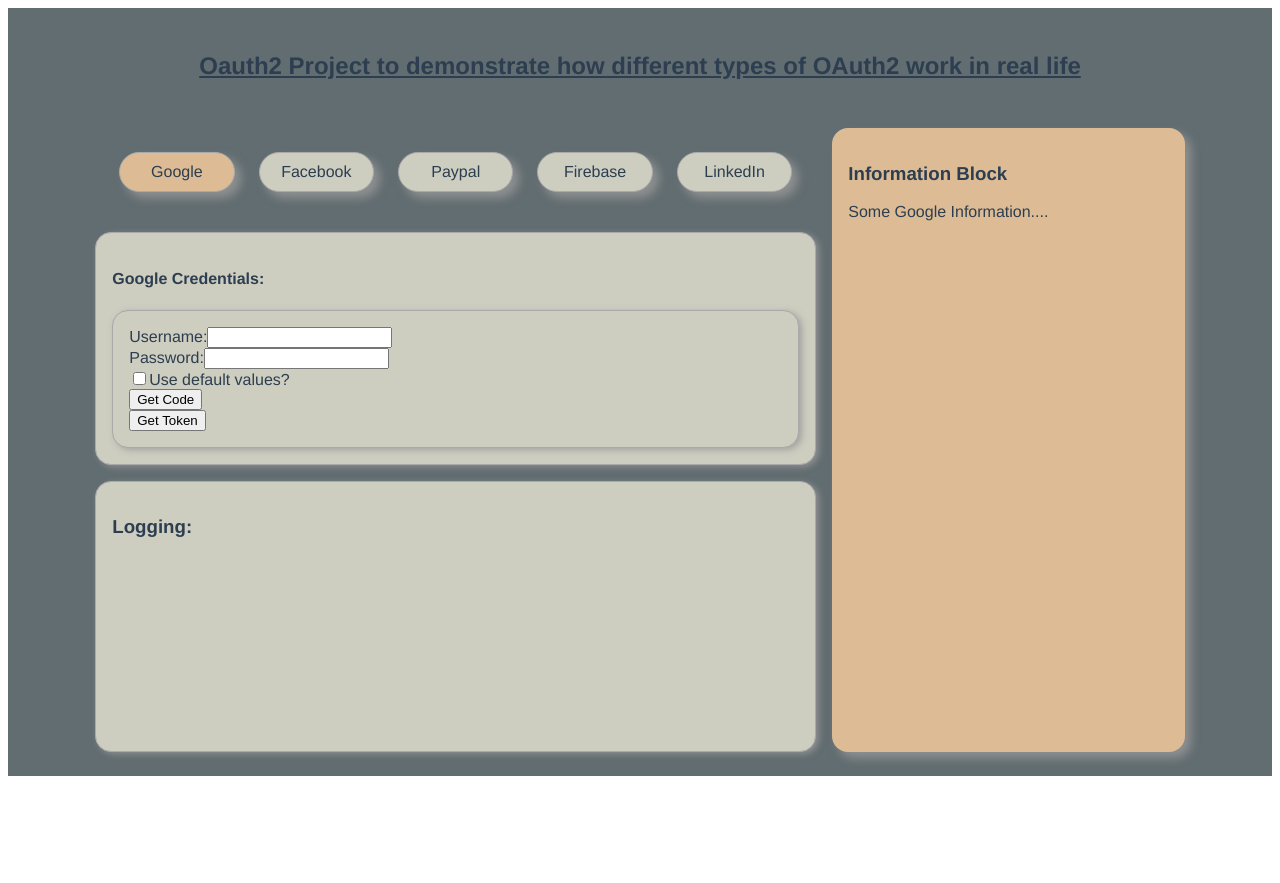
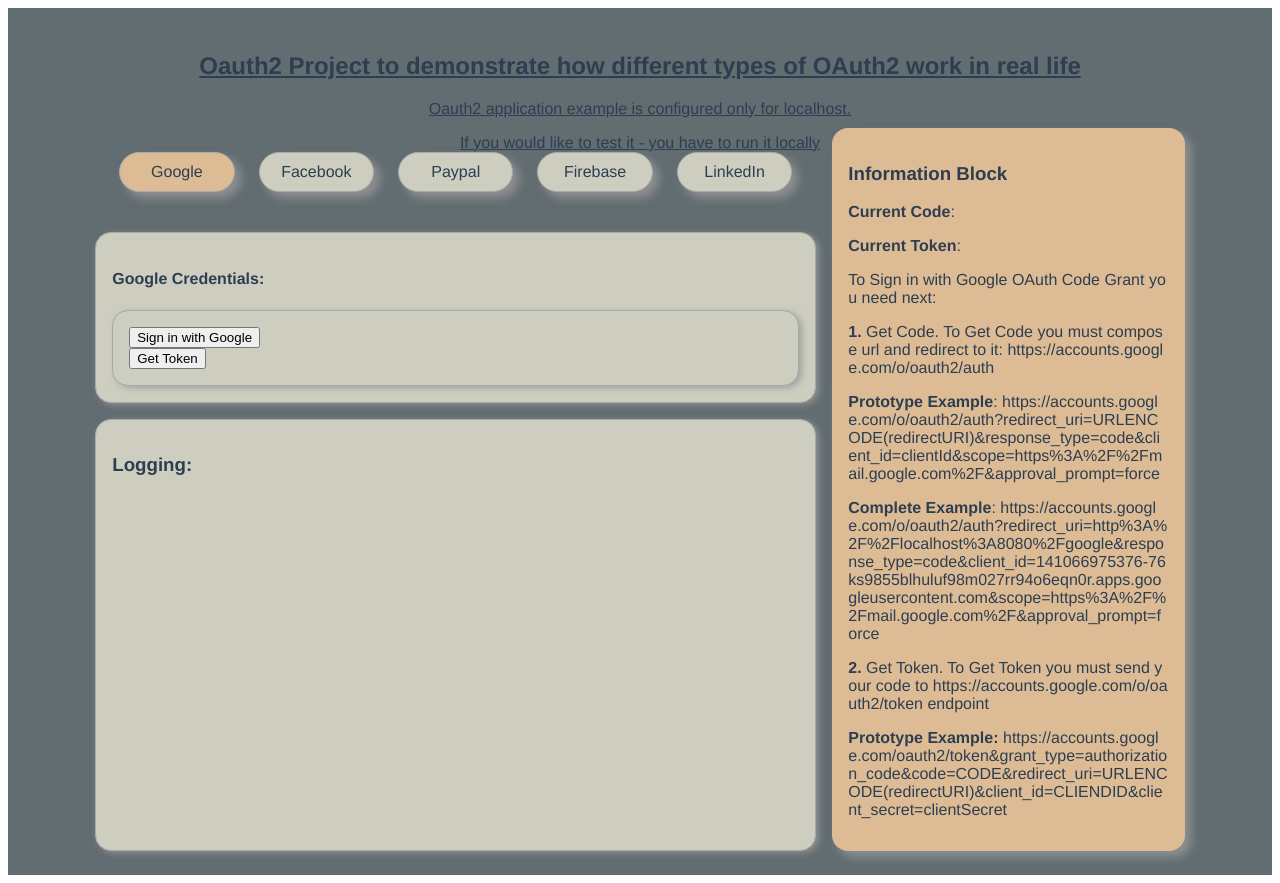
Before and after one commit to Glareone/Oauth2-workflows-using-VueJS, a Vue app: page /google in a window 1280 px wide. Before the commit the page ends 800 px from the top, so only its background shows below. Built offline with nearby package versions, Linux system fonts and the light colour scheme.

Commit message:
vuex, google example extended (grabbing code is now finished). information works for google

```diff
--- a/package.json
+++ b/package.json
@@ -8,10 +8,11 @@
     "lint": "vue-cli-service lint"
   },
   "dependencies": {
+    "axios": "^0.19.0",
     "core-js": "^2.6.5",
     "vue": "^2.6.10",
-    "vuex": "^3.0.1",
-    "vue-router": "^3.1.3"
+    "vue-router": "^3.1.3",
+    "vuex": "^3.0.1"
   },
   "devDependencies": {
     "@vue/cli-plugin-babel": "^3.11.0",
--- a/src/App.vue
+++ b/src/App.vue
@@ -34,6 +34,8 @@
     --main-element-color: #cdcdc0;
     --secondary-color: #DDBC95;
     --tertiary-color: #B38867;
+
+    word-break: break-all;
   }
 
   #app {
--- a/src/components/SelectionPanel.vue
+++ b/src/components/SelectionPanel.vue
@@ -1,11 +1,13 @@
 <template>
   <div class="selection__container">
-    <router-link class="select-option" to="/google" tag="div" active-class="active" exact>Google
+    <router-link class="select-option" to="/google" tag="div" active-class="active" exact>
+      Google
     </router-link>
     <router-link class="select-option" to="/facebook" tag="div" active-class="active" exact>
       Facebook
     </router-link>
-    <router-link class="select-option" to="/paypal" tag="div" active-class="active" exact>Paypal
+    <router-link class="select-option" to="/paypal" tag="div" active-class="active" exact>
+      Paypal
     </router-link>
     <router-link class="select-option" to="/firebase" tag="div" active-class="active" exact>
       Firebase
--- a/src/components/information-blocks/GoogleOAuthInformation.vue
+++ b/src/components/information-blocks/GoogleOAuthInformation.vue
@@ -1,10 +1,40 @@
 <template>
-  <div>Some Google Information....</div>
+  <div>
+    <p><b>Current Code</b>: {{ code }}</p>
+    <p><b>Current Token</b>: {{ token }}</p>
+    <p>To Sign in with Google OAuth Code Grant you need next:</p>
+    <p><b>1.</b> Get Code. To Get Code you must compose url and redirect to it: https://accounts.google.com/o/oauth2/auth</p>
+    <p><b>Prototype Example</b>: {{ GOOGLE_AUTHORIZATION_ENDPOINT_PROTOTYPE }}</p>
+    <p><b>Complete Example</b>: {{ GOOGLE_AUTHORIZATION_ENDPOINT }} </p>
+    <p><b>2.</b> Get Token. To Get Token you must send your code to https://accounts.google.com/o/oauth2/token endpoint</p>
+    <p><b>Prototype Example:</b> {{ GOOGLE_TOKEN_ENDPOINT_PROTOTYPE }}</p>
+  </div>
 </template>
 
 <script>
+import {
+  GOOGLE_AUTHORIZATION_ENDPOINT,
+  GOOGLE_AUTHORIZATION_ENDPOINT_PROTOTYPE,
+  GOOGLE_TOKEN_ENDPOINT_PROTOTYPE,
+} from '../../constants';
+
 export default {
   name: 'GoogleOAuthInformation',
+  data() {
+    return {
+      GOOGLE_AUTHORIZATION_ENDPOINT,
+      GOOGLE_AUTHORIZATION_ENDPOINT_PROTOTYPE,
+      GOOGLE_TOKEN_ENDPOINT_PROTOTYPE,
+    };
+  },
+  computed: {
+    token() {
+      return this.$store.getters.token;
+    },
+    code() {
+      return this.$store.getters.code;
+    },
+  },
 };
 </script>
 
--- a/src/components/oauth-forms/Google.vue
+++ b/src/components/oauth-forms/Google.vue
@@ -2,25 +2,44 @@
   <div class="form-panel">
     <h4>Google Credentials:</h4>
     <div class="form-panel">
-      <label for="username">Username:</label>
-      <input id="username" type="text">
+      <button @click="signInRedirect">Sign in with Google</button>
       <br>
-      <label for="password">Password:</label>
-      <input id="password" type="password">
-      <br>
-      <input type="checkbox" id="use-default">
-      <label for="use-default">Use default values?</label>
-      <br>
-      <button>Get Code</button>
-      <br>
-      <button>Get Token</button>
+      <button @click="getToken">Get Token</button>
     </div>
   </div>
 </template>
 
 <script>
+import { GOOGLE_TOKEN_ENDPOINT, GOOGLE_AUTHORIZATION_ENDPOINT } from '../../constants';
+
 export default {
   name: 'Google',
+  computed: {
+    code() {
+      return this.$store.getters.code;
+    },
+    token() {
+      return this.$store.getters.token;
+    },
+  },
+  methods: {
+    getCode() {
+      console.log('method get code');
+    },
+    signInRedirect() {
+      debugger;
+      window.location = GOOGLE_AUTHORIZATION_ENDPOINT;
+    },
+    getToken() {
+      const preparedUrl = GOOGLE_TOKEN_ENDPOINT.replace('=CODE', `=${this.$store.getters.code}`);
+      this.$store.dispatch('getToken', preparedUrl);
+    },
+  },
+  beforeCreate() {
+    this.$store.dispatch('setCode', this.$route.query.code);
+    // deleted all queries from route to make it clear and prevent misunderstandings from our users.
+    this.$router.replace({ ...this.$router.currentRoute, query: {} });
+  },
 };
 </script>
 
--- /dev/null
+++ b/src/constants.js
@@ -0,0 +1,12 @@
+const GOOGLE_CLIENT_ID = '141066975376-76ks9855blhuluf98m027rr94o6eqn0r.apps.googleusercontent.com';
+const GOOGLE_CLIENT_SECRET = '1YDYWnM5VilJcu-UOWYzLNgO';
+const GOOGLE_REDIRECT_URI = 'http://localhost:8080/google';
+const GOOGLE_REDIRECT_ENCODE_URI = 'http%3A%2F%2Flocalhost%3A8080%2Fgoogle';
+
+// For /auth endpoint (To get code). Scope - emails from Gmail.
+export const GOOGLE_AUTHORIZATION_ENDPOINT_PROTOTYPE = 'https://accounts.google.com/o/oauth2/auth?redirect_uri=URLENCODE(redirectURI)&response_type=code&client_id=clientId&scope=https%3A%2F%2Fmail.google.com%2F&approval_prompt=force';
+export const GOOGLE_AUTHORIZATION_ENDPOINT = `https://accounts.google.com/o/oauth2/auth?redirect_uri=${GOOGLE_REDIRECT_ENCODE_URI}&response_type=code&client_id=${GOOGLE_CLIENT_ID}&scope=https%3A%2F%2Fmail.google.com%2F&approval_prompt=force`;
+
+// For /token endpoint (to get token)
+export const GOOGLE_TOKEN_ENDPOINT_PROTOTYPE = 'https://accounts.google.com/oauth2/token&grant_type=authorization_code&code=CODE&redirect_uri=URLENCODE(redirectURI)&client_id=CLIENDID&client_secret=clientSecret';
+export const GOOGLE_TOKEN_ENDPOINT = `https://accounts.google.com/oauth2/token&grant_type=authorization_code&code=CODE&redirect_uri=${GOOGLE_REDIRECT_ENCODE_URI}&client_id=${GOOGLE_CLIENT_ID}&client_secret=${GOOGLE_CLIENT_SECRET}`;
--- a/src/page-components/Header.vue
+++ b/src/page-components/Header.vue
@@ -1,6 +1,8 @@
 <template>
   <div class="application-header">
     <h2>Oauth2 Project to demonstrate how different types of OAuth2 work in real life</h2>
+    <p>Oauth2 application example is configured only for localhost.</p>
+    <p>If you would like to test it - you have to run it locally</p>
   </div>
 </template>
 
--- a/src/store.js
+++ b/src/store.js
@@ -1,16 +1,11 @@
 import Vue from 'vue';
 import Vuex from 'vuex';
+import google from './vuex-modules/google';
 
 Vue.use(Vuex);
 
 export default new Vuex.Store({
-  state: {
-
-  },
-  mutations: {
-
-  },
-  actions: {
-
+  modules: {
+    google,
   },
 });
--- /dev/null
+++ b/src/vuex-modules/google.js
@@ -0,0 +1,44 @@
+
+const state = {
+  code: null,
+  token: null,
+  information: 'This is a code grant type. You have to get CODE first, then using CODE you could get token',
+};
+
+const getters = {
+  code(state) {
+    return state.code;
+  },
+  token(state) {
+    return state.token;
+  },
+  information(state) {
+    return state.information;
+  },
+};
+
+const mutations = {
+  setCode(state, payload) {
+    state.code = payload;
+  },
+  setToken(state, payload) {
+    state.token = payload;
+  },
+};
+
+const actions = {
+  getCode({ commit }, url) {
+    console.log(`get code action raised ${url}`);
+  },
+  setCode({ commit }, code) {
+    commit('setCode', code);
+    // TODO: LOGGING IS NEED TO BE ADDED
+  },
+};
+
+export default {
+  state,
+  getters,
+  mutations,
+  actions,
+};
```
Also changed, not shown: src/routes.js (+5 -5 lines), .eslintrc.js, 2 other files (tests, documents, lock files or other folders).
